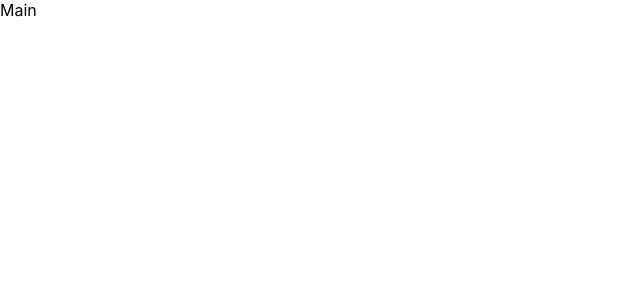
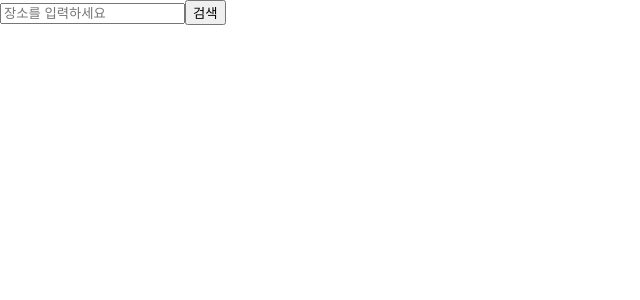
Before and after one commit to WebTestOr/web-yong, a React (Create React App) app: page / in a window 1280 px wide. Shown: the top 300 px of the page, without its empty margins (0-640 px from the left). Built offline with nearby package versions, Linux system fonts and the light colour scheme.

Commit message:
Api파일 test

```diff
--- a/package.json
+++ b/package.json
@@ -6,6 +6,7 @@
     "@testing-library/jest-dom": "^5.17.0",
     "@testing-library/react": "^13.4.0",
     "@testing-library/user-event": "^13.5.0",
+    "axios": "^1.6.2",
     "react": "^18.2.0",
     "react-dom": "^18.2.0",
     "react-router-dom": "^6.20.0",
--- a/src/App.js
+++ b/src/App.js
@@ -1,24 +1,12 @@
-import logo from './logo.svg';
-import './App.css';
+import "./App.css";
+import { Route, Routes } from "react-router-dom";
+import TravelPlaceSearch from "./pages/Search";
 
 function App() {
   return (
-    <div className="App">
-      <header className="App-header">
-        <img src={logo} className="App-logo" alt="logo" />
-        <p>
-          Edit <code>src/App.js</code> and save to reload.
-        </p>
-        <a
-          className="App-link"
-          href="https://reactjs.org"
-          target="_blank"
-          rel="noopener noreferrer"
-        >
-          Learn React
-        </a>
-      </header>
-    </div>
+    <Routes>
+      <Route path="/" element={<TravelPlaceSearch />} />
+    </Routes>
   );
 }
 
--- a/src/index.js
+++ b/src/index.js
@@ -1,15 +1,18 @@
-import React from 'react';
-import ReactDOM from 'react-dom/client';
-import './index.css';
-import { RouterProvider } from "react-router-dom";
+import React from "react";
+import ReactDOM from "react-dom/client";
+import App from "./App";
+import "./index.css";
+import { BrowserRouter, RouterProvider } from "react-router-dom";
 import router from "./router/Router";
-import reportWebVitals from './reportWebVitals';
+import reportWebVitals from "./reportWebVitals";
 
-const root = ReactDOM.createRoot(document.getElementById('root'));
+const root = ReactDOM.createRoot(document.getElementById("root"));
 root.render(
-  <React.StrictMode>
-    <RouterProvider router={router} />
-  </React.StrictMode>
+  <BrowserRouter>
+    <React.StrictMode>
+      <App />
+    </React.StrictMode>
+  </BrowserRouter>
 );
 
 // If you want to start measuring performance in your app, pass a function
--- /dev/null
+++ b/src/pages/Search.js
@@ -0,0 +1,35 @@
+import React, { useState } from "react";
+import axios from "axios";
+
+export default function TravelPlaceSearch() {
+  const [inputValue, setInputValue] = useState("");
+  const [places] = useState([]);
+
+  const searchPlaces = () => {
+    const apiUrl = `https://apis.data.go.kr/B551011/KorService1/locationBasedList1?serviceKey=pPM2VrV7r3IwxAFI87FWbmu2fU3hy8eCslZyp39YTXfpn8XgrMIRLmMYpk6Vvpic15howkhlzMKfieBlGbOhPA%3D%3D&numOfRows=10&pageNo=1&MobileOS=ETC&MobileApp=AppTest&_type=json&listYN=Y&arrange=A&mapX=126.981611&mapY=37.568477&radius=1000&contentTypeId=15`;
+
+    axios.get(apiUrl);
+  };
+
+  return (
+    <div>
+      <input
+        type="text"
+        value={inputValue}
+        onChange={(e) => setInputValue(e.target.value)}
+        placeholder="장소를 입력하세요"
+      />
+      <button onClick={searchPlaces}>검색</button>
+
+      <div>
+        {places.map((place, index) => (
+          <div key={index}>
+            <strong>{place.name}</strong>
+            <br />
+            {place.formatted_address}
+          </div>
+        ))}
+      </div>
+    </div>
+  );
+}
```
Also changed, not shown: 1 other file (tests, documents, lock files or other folders).
